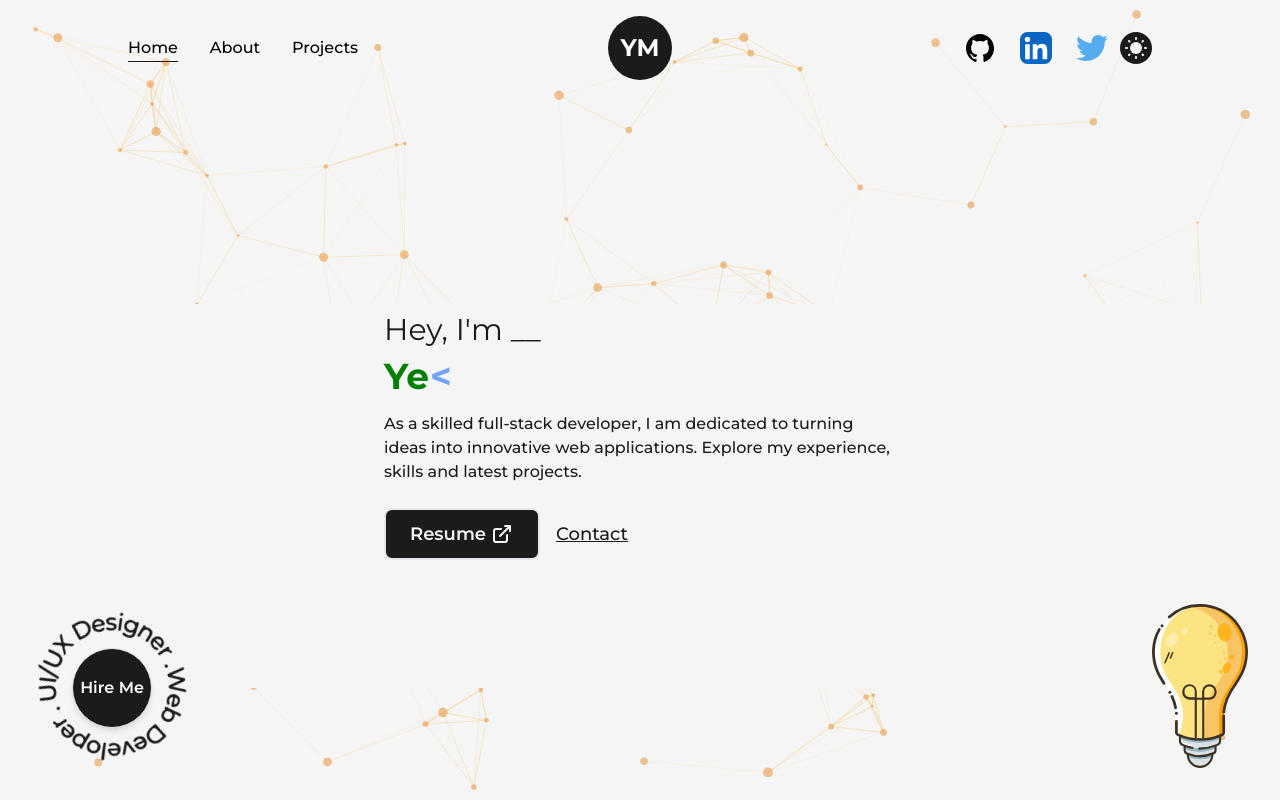
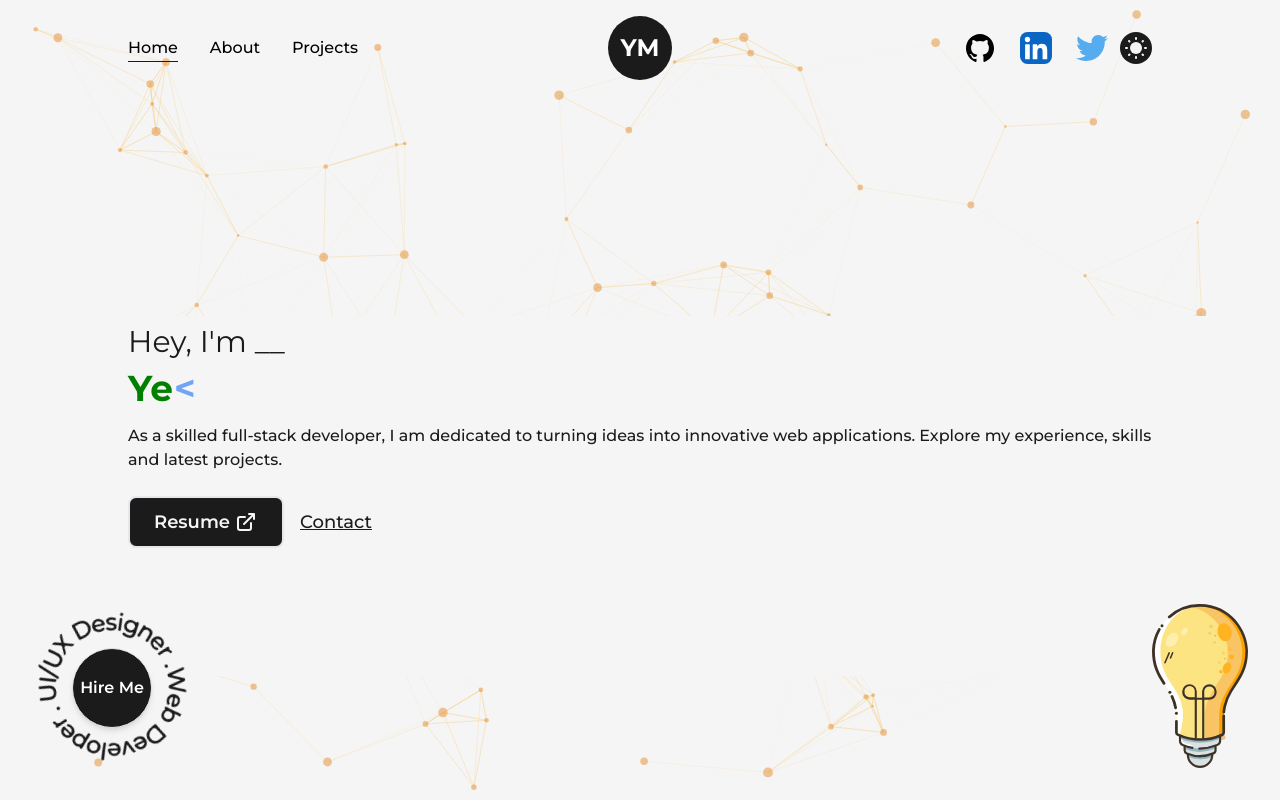
Before and after one commit to yeshmandava/Personal-Portfolio, a Next.js app: page / in a window 1280 px wide. Shown: the top 800 px of the page. Built offline with nearby package versions, Linux system fonts and the light colour scheme.

Commit message:
Update index.js

```diff
--- a/src/pages/index.js
+++ b/src/pages/index.js
@@ -50,11 +50,11 @@ export default function Home() {
           {/* <div className="flex w-full justify-center"> */}
           <div className="flex flex-col items-center md:items-start sm:items-start"> {/* Center on mobile, align start on medium and larger screens */}
 
-            <div className=" w-1/2 md:w-1/1 sm:w-1/1 xl:1/1 flex flex-col items-start self-center">
+            <div className=" w-1/1 md:w-1/1 sm:w-1/1 xl:1/1 flex flex-col items-start self-center">
 
-              <div className="text-left w-1/1">
+              {/* <div className="text-left ">  */}
                 <AnimatedText text="Hey, I'm __" className=" text-left font-normal pr-0 sm:pr-0 md:pr-0" />
-               </div>
+               {/* </div> */}
 
               <div className="font-bold text-blue-500 text-4xl">
                 <Typewriter
```
